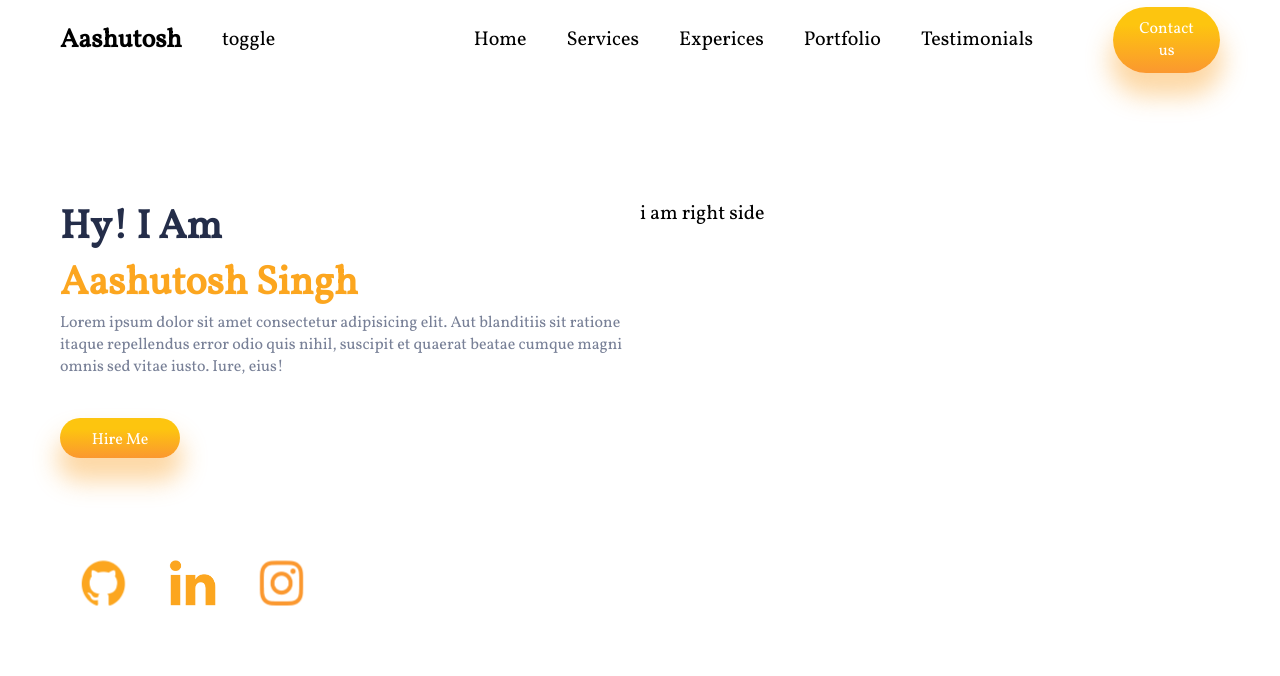
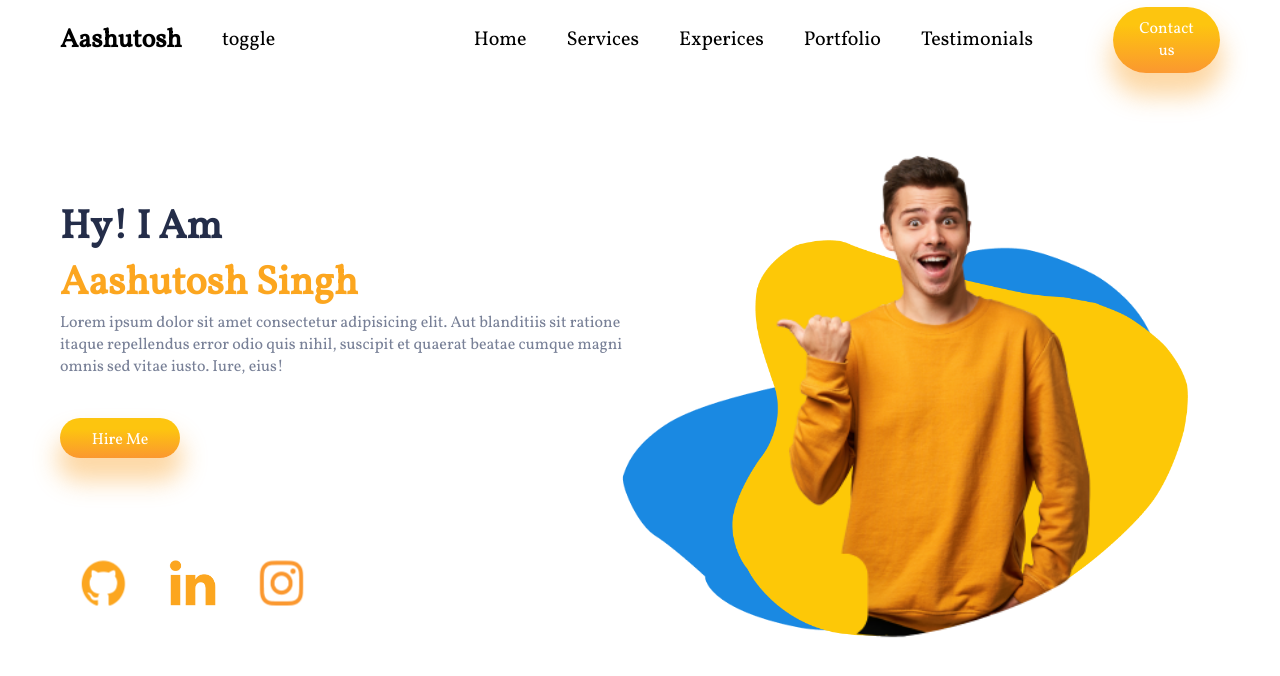
Before and after one commit to aashus3110/portfolio, a React (Create React App) app: page / in a window 1280 px wide. Shown: the top 676 px of the page. Built offline with nearby package versions, Linux system fonts and the light colour scheme.

Commit message:
Initial Commit

```diff
--- a/src/components/Intro/Intro.css
+++ b/src/components/Intro/Intro.css
@@ -47,4 +47,22 @@
 
 .i-right{
     flex: 1;
+    position: relative;
 }
+.i-right>*{
+    position: absolute;
+    z-index: 1;
+}
+.i-right>:nth-child(1){
+    transform: scale(0.80);
+    left: -15%;
+}
+.i-right>:nth-child(2){
+    top:-4.6rem;
+    transform: scale(0.60);
+    left: -3rem;
+}
+.i-right>:nth-child(3){
+    transform: scale(1.3);
+    left: 28%;
+}
--- a/src/components/Intro/Intro.jsx
+++ b/src/components/Intro/Intro.jsx
@@ -3,6 +3,9 @@ import './Intro.css'
 import Github from "../../img/github.png";
 import LinkedIn from "../../img/linkedin.png";
 import Instagram from "../../img/instagram.png";
+import Vector1 from "../../img/Vector1.png";
+import Vector2 from "../../img/Vector2.png";
+import boy from "../../img/boy.png";
 
 function Intro() {
   return (
@@ -21,9 +24,13 @@ function Intro() {
         </div>
       </div>
       <div className="i-right">
-        i am right side
+        <img src={Vector1} alt="" />
+        <img src={Vector2} alt="" />
+        <img src={boy} alt="" />
+        <div>
+        </div>
       </div>
-    </div>)
+    </div >)
 }
 
 export default Intro
```
